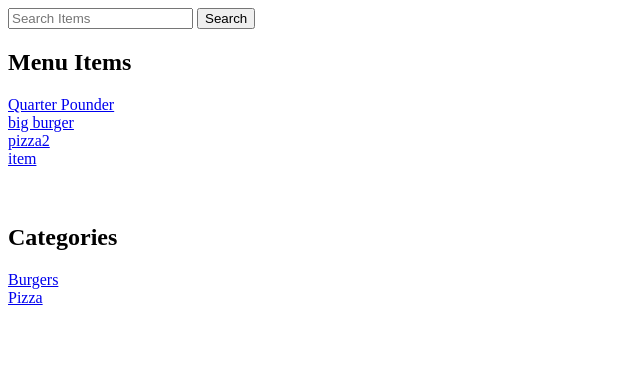
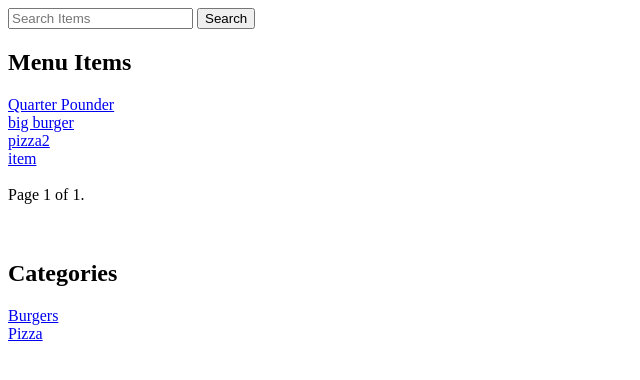
Before and after one commit to saadmk11/Restaurant-Website, a Django app: page /menu/ in a window 1280 px wide. Shown: the top 380 px of the page, without its empty margins (0-640 px from the left). Run offline with Django 3.2, Linux system fonts and the light colour scheme; data comes from the database, SQL or seed files in the repository.

Commit message:
paginator added

```diff
--- a/src/menu/templates/menu/cat_detail.html
+++ b/src/menu/templates/menu/cat_detail.html
@@ -1,7 +1,9 @@
 {% include "menu/search.html" %}
 
-{% for q in menu_qs %}
+{% for q in query_l %}
 
 <a href="{{ q.get_absolute_url }}">{{ q.item }}</a><br>
 
 {% endfor %}
+<br>
+{% include "menu/paginator.html" %}
--- a/src/menu/templates/menu/cat_list.html
+++ b/src/menu/templates/menu/cat_list.html
@@ -2,8 +2,10 @@
 
 <h2>Categories</h2>
 
-{% for q in cat_qs %}
+{% for q in query_l %}
 
 <a href="{% url 'menu:cat_detail' cat_name=q.cat_name %}">{{ q.cat_name }}</a><br>
 
 {% endfor %}
+<br>
+{% include "menu/paginator.html" %}
--- a/src/menu/templates/menu/menu_list.html
+++ b/src/menu/templates/menu/menu_list.html
@@ -2,16 +2,20 @@
 {% include "menu/search.html" %}
 
 {% if request.GET.q %}
+
 <p>showing search results for "{{ request.GET.q }}"</p><br>
+
 {% endif %}
 
 <h2>Menu Items</h2>
 
-{% for q in query_list %}
+{% for q in query_l %}
 
 <a href="{{ q.get_absolute_url }}">{{ q.item }}</a><br>
 
 {% endfor %}
+<br>
+{% include "menu/paginator.html" %}
 
 <br><br>
 
--- /dev/null
+++ b/src/menu/templates/menu/paginator.html
@@ -0,0 +1,15 @@
+<div class="pagination">
+    <span class="step-links">
+        {% if query_l.has_previous %}
+            <a href="?page={{ query_l.previous_page_number }}">previous</a>
+        {% endif %}
+
+        <span class="current">
+            Page {{ query_l.number }} of {{ query_l.paginator.num_pages }}.
+        </span>
+
+        {% if query_l.has_next %}
+            <a href="?page={{ query_l.next_page_number }}">next</a>
+        {% endif %}
+    </span>
+</div>
--- a/src/menu/views.py
+++ b/src/menu/views.py
@@ -1,6 +1,7 @@
 # -*- coding: utf-8 -*-
 from __future__ import unicode_literals
 from .models import Categories, Menu
+from django.core.paginator import Paginator, EmptyPage, PageNotAnInteger
 from django.db.models import Q
 from django.shortcuts import render, get_object_or_404
 
@@ -9,8 +10,17 @@
 def menu_list(request): # shows list of menu items & categories
     query_list = Menu.objects.filter(available=True)
     category = Categories.objects.all()
+
+    paginator = Paginator(query_list, 16)
+    page = request.GET.get("page")
+    try:
+        query_l = paginator.page(page)
+    except PageNotAnInteger:
+        query_l = paginator.page(1)
+    except EmptyPage:
+        query_l = paginator.page(paginator.num_pages)
+
     query = request.GET.get("q")
-
     if query:
         query_list = query_list.filter(
             Q(item__icontains=query)|
@@ -18,11 +28,13 @@
             ).distinct()
 
     context = { 'query_list': query_list,
+                "query_l": query_l,
                 'category': category,
                 "title": "Items"
             }
 
     return render(request, 'menu/menu_list.html', context)
+
 
 def menu_detail(request, slug=None):
     query = get_object_or_404(Menu, available=True, slug=slug)
@@ -30,32 +42,54 @@
 
     return render(request, 'menu/menu_detail.html', context)
 
+
 def cat_list(request): # shows list of categories
     cat_qs = Categories.objects.all()
+
+    paginator = Paginator(cat_qs, 16)
+    page = request.GET.get("page")
+    try:
+        query_l = paginator.page(page)
+    except PageNotAnInteger:
+        query_l = paginator.page(1)
+    except EmptyPage:
+        query_l = paginator.page(paginator.num_pages)
+
     query = request.GET.get("q")
-
     if query:
         cat_qs = cat_qs.filter(
             Q(cat_name__icontains=query)
             ).distinct()
 
     context = { "cat_qs": cat_qs,
+                "query_l": query_l,
                 "title": "Categories"
                  }
 
     return render(request, "menu/cat_list.html", context)
 
+
 def cat_detail(request, cat_name=None): # shows list of items in a category
     categories = get_object_or_404(Categories, cat_name__iexact=cat_name)
     menu_qs = categories.menu_set.filter(available=True)
+
+    paginator = Paginator(menu_qs, 16)
+    page = request.GET.get("page")
+    try:
+        query_l = paginator.page(page)
+    except PageNotAnInteger:
+        query_l = paginator.page(1)
+    except EmptyPage:
+        query_l = paginator.page(paginator.num_pages)
+
     query = request.GET.get("q")
-
     if query:
         menu_qs = menu_qs.filter(
             Q(item__icontains=query)
             ).distinct()
 
     context = { "menu_qs": menu_qs,
+                "query_l": query_l,
                 "title": "Items"
 
                  }
```
Also changed, not shown: 1 other file.
